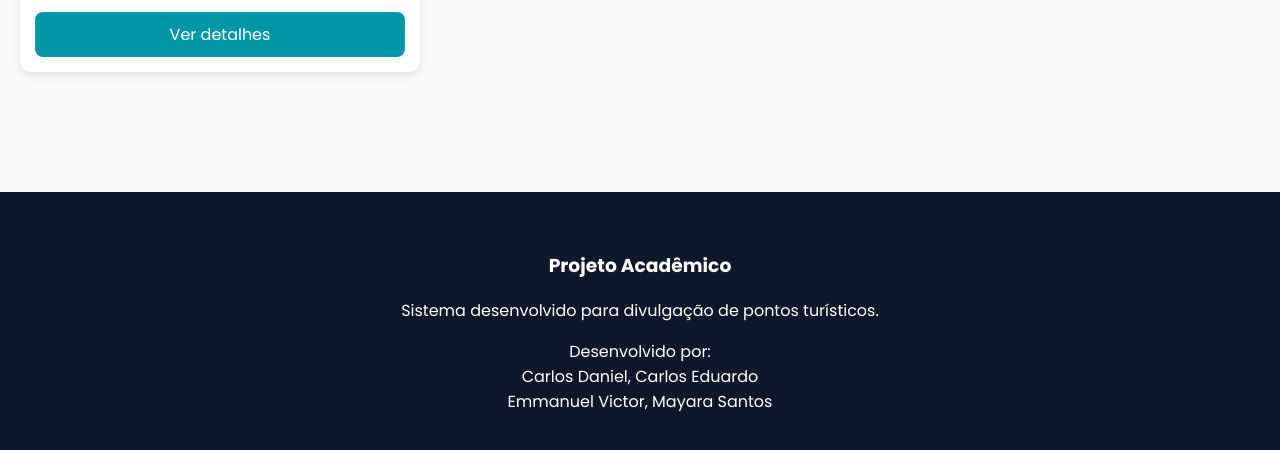
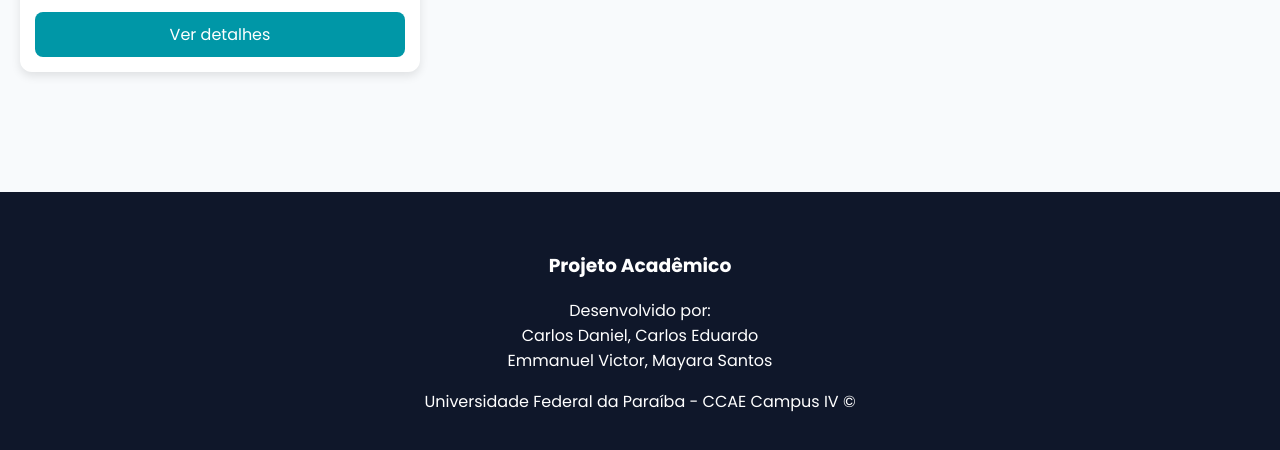
Before and after one commit to dani-ferreira31/Projeto-Fundamentos, a plain HTML site: page index.html in a window 1280 px wide. Shown: the part 2011-2461 px from the top of the page. Drawn offline with Linux system fonts and the light colour scheme.

Commit message:
alteração no footer

```diff
--- a/index.html
+++ b/index.html
@@ -75,14 +75,15 @@ class="campo-busca"
 
 <h3>Projeto Acadêmico</h3>
 
-<p>
-Sistema desenvolvido para divulgação de pontos turísticos.
-</p>
 
 <p>
 Desenvolvido por:<br>
 Carlos Daniel,  Carlos Eduardo<br>
 Emmanuel Victor,  Mayara Santos<br>
+</p>
+
+<p>
+Universidade Federal da Paraíba - CCAE Campus IV &copy
 </p>
 
 </footer>
```
